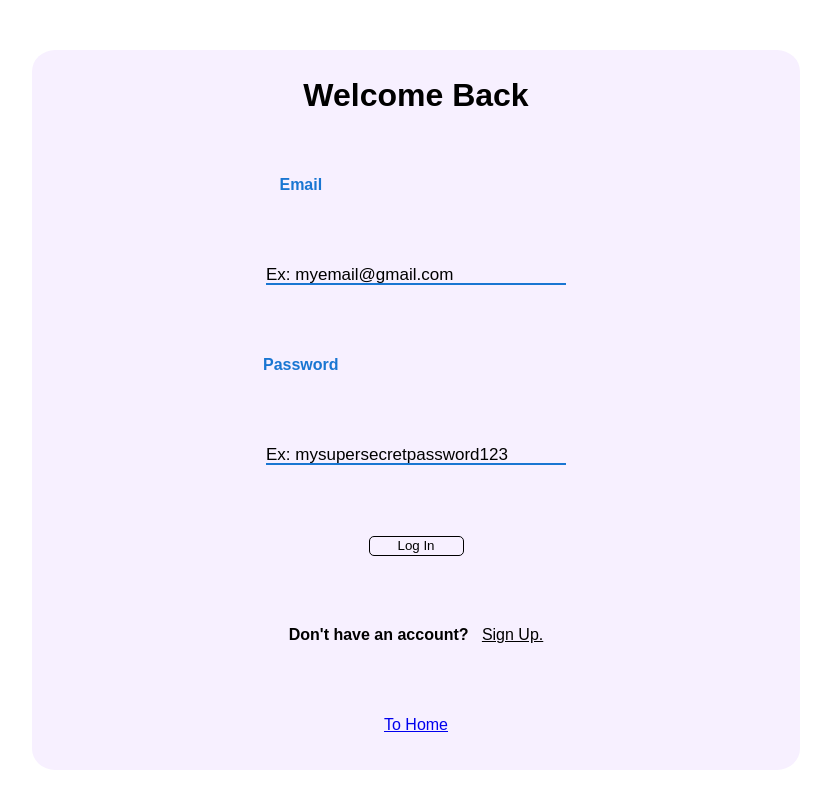
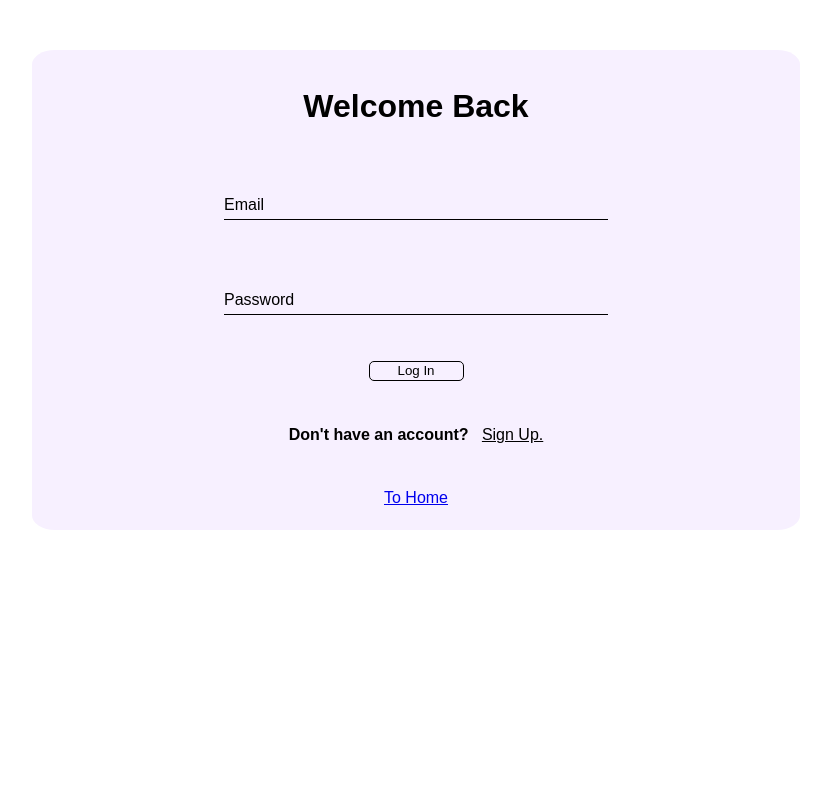
Before and after one commit to INITBuild-WebDevII/Appli, a React (Create React App) app in the folder frontend/: page /Login in a window 1280 px wide. Shown: the top 808 px of the page, without its empty margins (224-1055 px from the left). Built offline with nearby package versions, Linux system fonts and the light colour scheme; a web font is replaced by a local one.

Commit message:
Login animated page

```diff
--- a/frontend/src/pages/Login/Login.css
+++ b/frontend/src/pages/Login/Login.css
@@ -1,10 +1,139 @@
-.form_Login{
+.Login-page{
+
     background-color: #f7f0ff;
     border-radius: 3%;
     margin: 50px auto;
+    height: 60vh;
     width: 60%;
-    line-height: 90px;
-    text-align: center;
+    display: flex;
+    justify-content: space-around;
+    align-items: center;
+    flex-direction: column;
+
+}
+
+.Login-email{
+    width: 50%;
+    height: 50px;
+    position: relative;
+    overflow: hidden;
+}
+
+
+.Login-email input{
+    width: 100%;
+    height: 100%;
+    color: black;
+    padding-top: 20px;
+    border: none;
+    outline: none;
+    background: transparent;
+}
+
+.Login-email label{
+    position: absolute;
+    bottom:0px;
+    left:0%;
+    width:100%;
+    height:100%;
+    pointer-events: none;
+    border-bottom: 1px solid black;
+
+}
+
+.Login-email label::after{
+    content: "";
+    position:absolute;
+    height:100%;
+    width: 100%;
+    left:0px;
+    bottom: -1px;
+    border-bottom: 3px solid #1976d2;
+    transform: translateX(-100%);
+    transition: transform 0.3s ease;
+}
+
+.content-email{
+    position:absolute;
+    bottom: 5px;
+    left: 0px;
+    transition: all 0.3s ease;
+}
+
+/* works when input is an email, c=modify to when input is text and then verify email if email */
+.Login-email input:focus+ .label-email .content-email,
+.Login-email input:valid+ .label-email .content-email{
+    transform: translateY(-150%);
+    font-size: 15px;
+    color: #1976d2;
+}
+
+.Login-email input:focus + .label-email::after,
+.Login-email input:valid + .label-email::after{
+    transform: translateX(0%);
+}
+
+
+
+.Login-password{
+    width: 50%;
+    height: 50px;
+    position: relative;
+    overflow: hidden;
+}
+
+
+.Login-password input{
+    width: 100%;
+    height: 100%;
+    color: black;
+    padding-top: 20px;
+    border: none;
+    outline: none;
+    background: transparent;
+}
+
+.Login-password label{
+    position: absolute;
+    bottom:0px;
+    left:0%;
+    width:100%;
+    height:100%;
+    pointer-events: none;
+    border-bottom: 1px solid black;
+
+}
+
+.Login-password label::after{
+    content: "";
+    position:absolute;
+    height:100%;
+    width: 100%;
+    left:0px;
+    bottom: -1px;
+    border-bottom: 3px solid #1976d2;
+    transform: translateX(-100%);
+    transition: transform 0.3s ease;
+}
+
+.content-password{
+    position:absolute;
+    bottom: 5px;
+    left: 0px;
+    transition: all 0.3s ease;
+}
+
+/* works when input is an email, c=modify to when input is text and then verify email if email */
+.Login-password input:focus+ .label-password .content-password,
+.Login-password input:valid+ .label-password .content-password{
+    transform: translateY(-150%);
+    font-size: 15px;
+    color: #1976d2;
+}
+
+.Login-password input:focus + .label-password::after,
+.Login-password input:valid + .label-password::after{
+    transform: translateX(0%);
 }
 
 .h1_Login{
@@ -38,22 +167,9 @@
 
 }
 
-.link_SU{
+.link_LI{
     color:black;
     text-align: center;
     justify-self: center;
     font-weight: normal;
 }
-
-.instruction{
-    margin-left: -30%;
-    color:#1976d2;
-    font-weight: bold;
-}
-
-.input{
-    width: 300px;
-    border: none;
-    background:transparent;
-    border-bottom: 2px solid #1976d2;
-}
--- a/frontend/src/pages/Login/Login.jsx
+++ b/frontend/src/pages/Login/Login.jsx
@@ -4,32 +4,33 @@ import './Login.css';
 
 function LogIn() {
   return (
-    <div className="form_Login">
+    <div className="Login-page">
+
       <h1 className="h1_Login" >Welcome Back</h1>
-      <form>
-            <div className="Login-form">
-            <div className="email">
-                <label className="instruction">Email</label><br/>
-                <input className="input" type="email" placeholder="Ex: myemail@gmail.com"  style={{ color: 'black'}}/>
 
-            </div>
+          <div className="Login-email">
 
-            <div className="password">
-                <label className="instruction">Password</label><br/>
-                <input className="input" type="password" placeholder="Ex: mysupersecretpassword123" style={{ color: 'black'}}/>
-            </div>
+                <input required className="email" type="email"/>
+                <label for="email" className="label-email">
+                  <span class="content-email">Email</span>
+                </label>
 
-            <input className="Login_button" type="submit" value="Log In"/>
-            </div>
-            <div>
-            <p className="p_Login">Don't have an account? &nbsp; <Link to="/Signup" className="link_SU"> Sign Up.</Link></p>
+          </div>
 
-            </div>
+          <div className="Login-password">
 
-        </form>
-      <Link to="/" className="link">
-          To Home
-      </Link>
+                <input required className="password" type="password"/>
+                <label for="password" className="label-password">
+                  <span class="content-password">Password</span>
+                </label>
+
+          </div>
+
+          <input className="Login_button" type="submit" value="Log In"/>
+          <p className="p_Login">Don't have an account? &nbsp; <Link to="/Signup" className="link_LI"> Sign Up.</Link></p>
+
+          <Link to="/" className="linkLI"> To Home </Link>
+
     </div>
   );
 }
```
